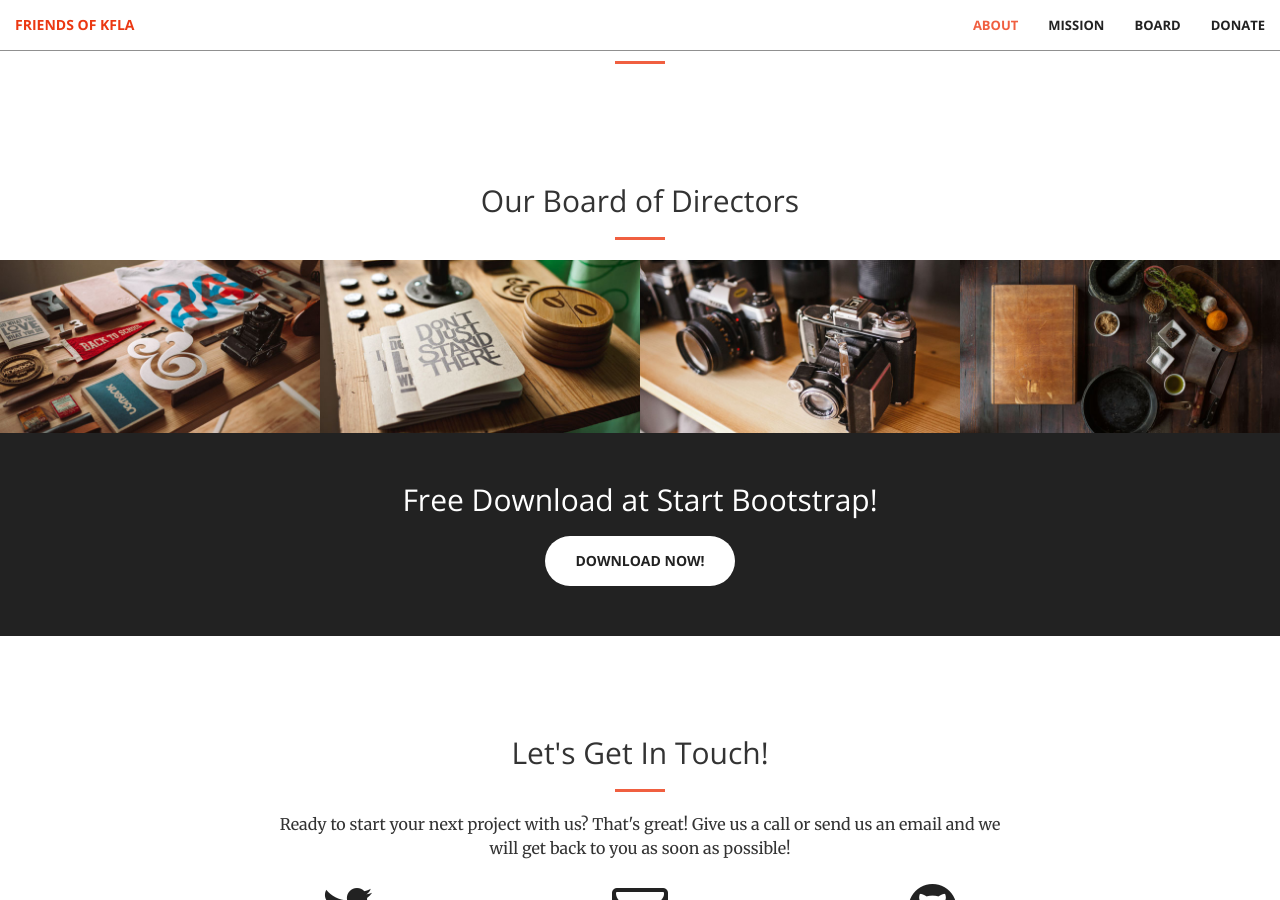
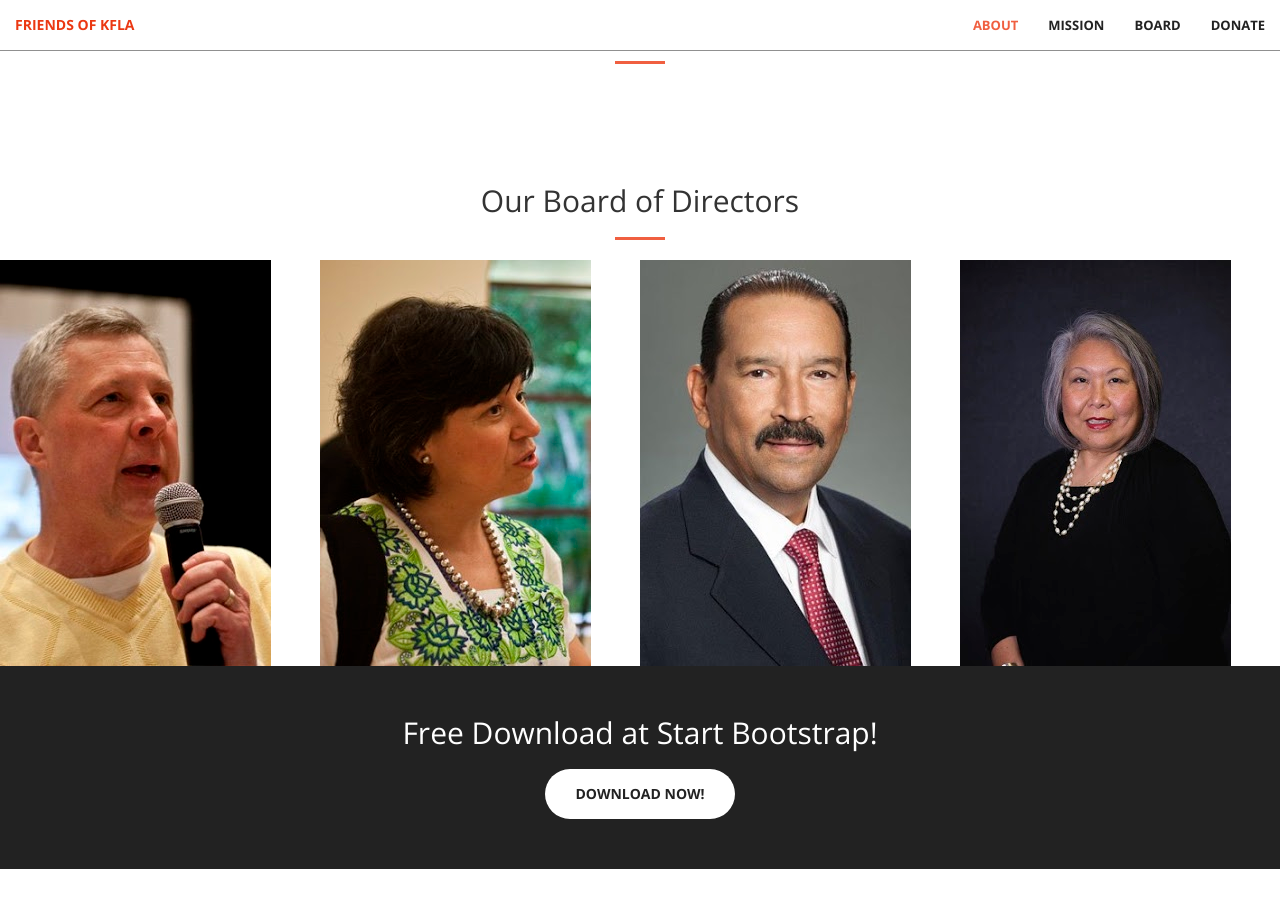
Before and after one commit to friendsofkfla/friendsofkfla.github.io, a Jekyll site: the page built from index.html, in a window 1280 px wide and 900 px high, scrolled down 1866 px. Built offline with Jekyll 4.4.1, drawn with Linux system fonts in a browser that asks for light colours.

Commit message:
fix board images

```diff
--- a/_includes/portfolio.html
+++ b/_includes/portfolio.html
@@ -11,7 +11,7 @@
         <div class="row no-gutter">
             <div class="col-lg-3 col-sm-6">
                 <a href="#" class="portfolio-box">
-                    <img src="img/portfolio/1.jpg" class="img-responsive" alt="">
+                    <img src="img/board/burkhardt.jpg" class="img-responsive" alt="">
                     <div class="portfolio-box-caption">
                         <div class="portfolio-box-caption-content">
                             <div class="project-category text-faded">
@@ -26,7 +26,7 @@
             </div>
             <div class="col-lg-3 col-sm-6">
                 <a href="#" class="portfolio-box">
-                    <img src="img/portfolio/2.jpg" class="img-responsive" alt="">
+                    <img src="img/board/moya.jpg" class="img-responsive" alt="">
                     <div class="portfolio-box-caption">
                         <div class="portfolio-box-caption-content">
                             <div class="project-category text-faded">
@@ -41,7 +41,7 @@
             </div>
             <div class="col-lg-3 col-sm-6">
                 <a href="#" class="portfolio-box">
-                    <img src="img/portfolio/3.jpg" class="img-responsive" alt="">
+                    <img src="img/board/trevino.jpg" class="img-responsive" alt="">
                     <div class="portfolio-box-caption">
                         <div class="portfolio-box-caption-content">
                             <div class="project-category text-faded">
@@ -56,7 +56,7 @@
             </div>
             <div class="col-lg-3 col-sm-6">
                 <a href="#" class="portfolio-box">
-                    <img src="img/portfolio/4.jpg" class="img-responsive" alt="">
+                    <img src="img/board/lee.jpg" class="img-responsive" alt="">
                     <div class="portfolio-box-caption">
                         <div class="portfolio-box-caption-content">
                             <div class="project-category text-faded">
```
Also changed, not shown: img/board/trevino.jpg (renamed from img/board/treveno.jpg).
